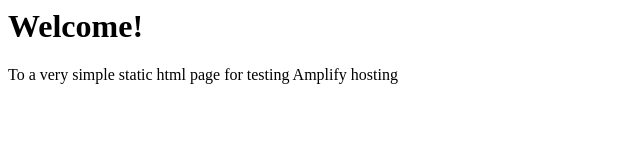
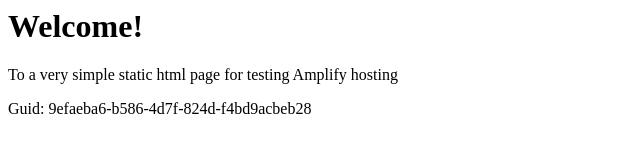
Before and after one commit to aws-aemilia-icn/Github-PR-Commit-Integration-Test-DoNotTouch-GitHubAutoBuildCanaryTest-v1-preprod-ap-northeast-2, a website: page src/index.html in a window 1280 px wide. Shown: the whole page, without its empty margins (0-640 px from the left). Drawn offline with Linux system fonts and the light colour scheme.

Commit message:
commit from integ tests

```diff
--- a/src/index.html
+++ b/src/index.html
@@ -1,3 +1,5 @@
+
+
 <html lang="en">
 
 <head>
@@ -10,6 +12,6 @@
 <body>
     <h1>Welcome!</h1>
     <p>To a very simple static html page for testing Amplify hosting</p>
-</body>
+    <p>Guid: 9efaeba6-b586-4d7f-824d-f4bd9acbeb28</p></body>
 
 </html>
```
